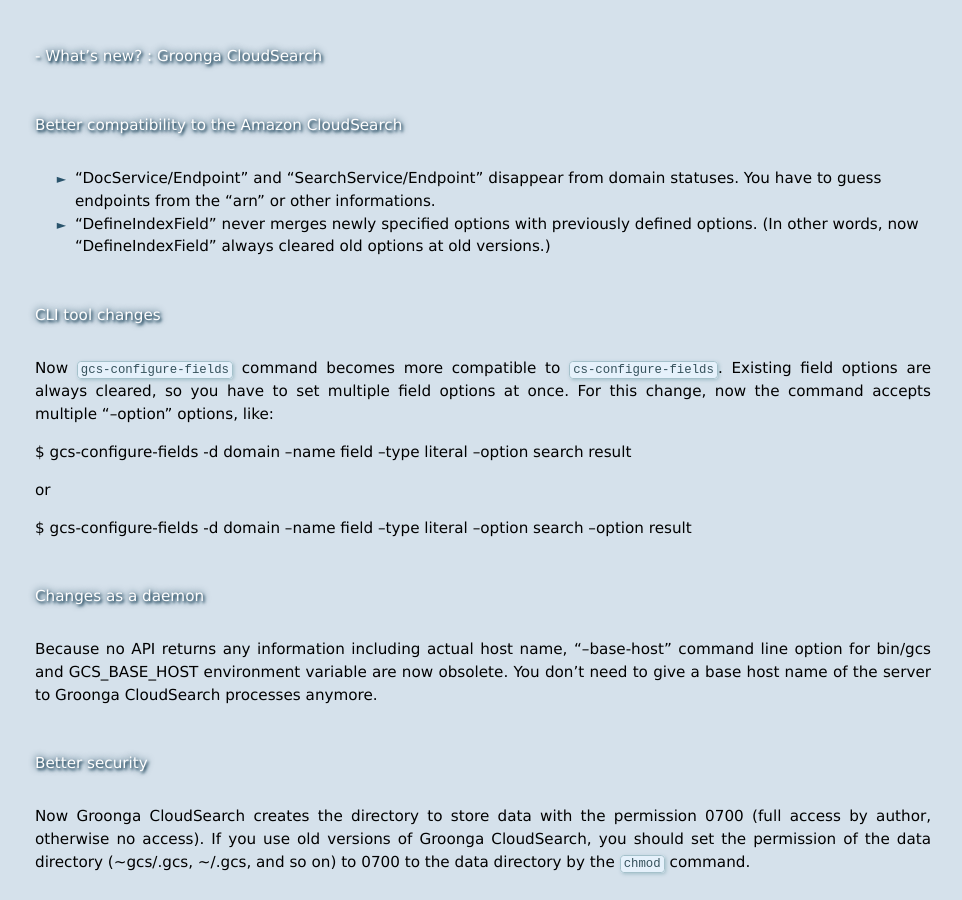
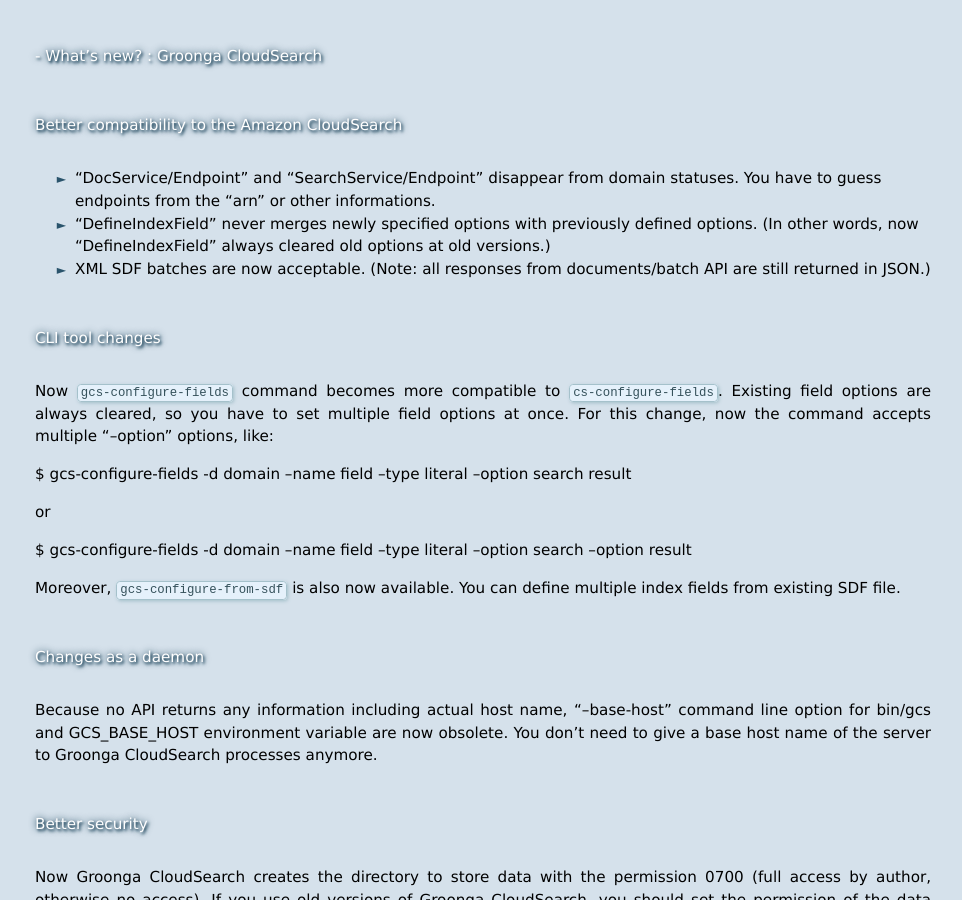
Before and after one commit to groonga/gcs.groonga.org, a Jekyll site: the page built from _posts/2012-12-26-1.5.0-release.md, in a window 1280 px wide and 900 px high, scrolled down 423 px. Shown: the whole window, without its empty margins (157-1119 px from the left). Built offline with Jekyll 4.4.1, drawn with Linux system fonts in a browser that asks for light colours; comment, search, counter and statistics services are not loaded.

Commit message:
Update list of new topics on 1.5.0

```diff
--- a/_posts/2012-12-26-1.5.0-release.md
+++ b/_posts/2012-12-26-1.5.0-release.md
@@ -17,6 +17,8 @@
  * "DefineIndexField" never merges newly specified options with previously
    defined options. (In other words, now "DefineIndexField" always cleared old
    options at old versions.)
+ * XML SDF batches are now acceptable. (Note: all responses from documents/batch
+   API are still returned in JSON.)
 
 #### CLI tool changes
 
@@ -30,6 +32,9 @@
 or
 
    $ gcs-configure-fields -d domain --name field --type literal --option search --option result
+
+Moreover, `gcs-configure-from-sdf` is also now available. You can define multiple
+index fields from existing SDF file.
 
 #### Changes as a daemon
 
```
